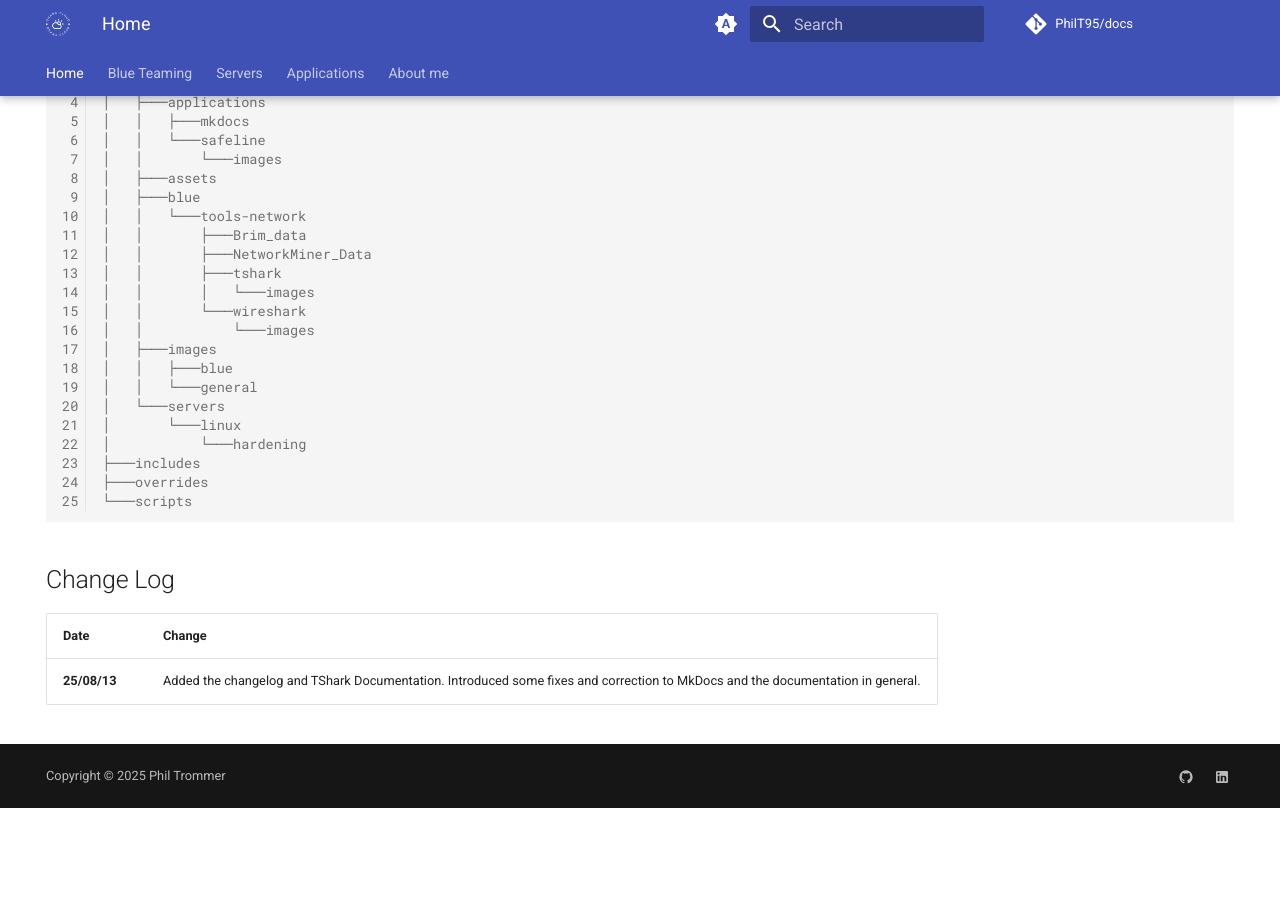
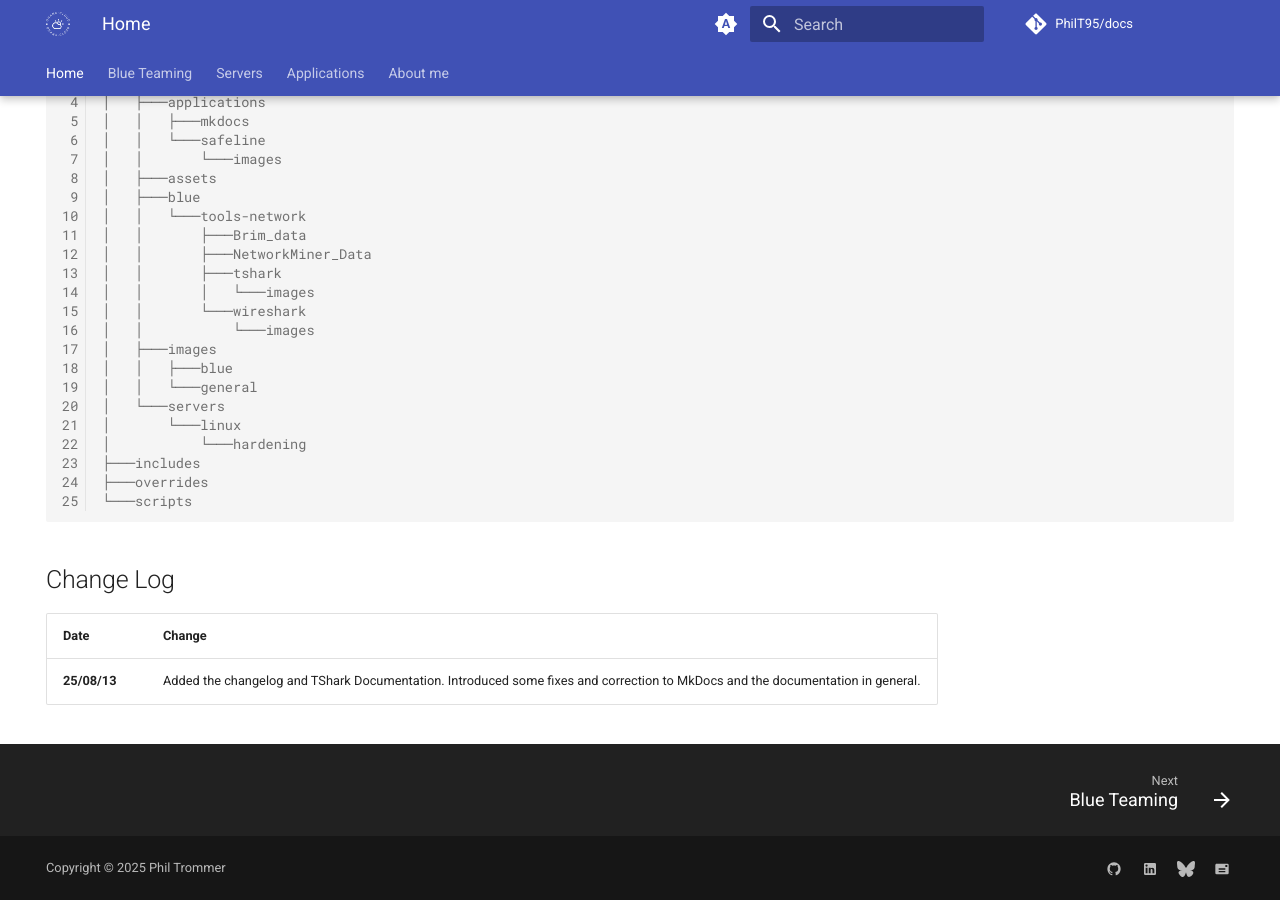
Before and after one commit to PhilT95/athenlyx, an MkDocs documentation site: the page built from docs/index.md, in a window 1280 px wide and 900 px high, scrolled down 913 px. Built offline with MkDocs 1.6.1 and Material for MkDocs 9.7.7, drawn with Linux system fonts in a browser that asks for light colours; plug-ins that fetch from the network failed and are left out; comment, search, counter and statistics services are not loaded; before the commit the page ends 1721 px from its top, so only the background shows below that.

Commit message:
Added new features to mkdocs.yml

```diff
--- a/mkdocs.yml
+++ b/mkdocs.yml
@@ -50,6 +50,7 @@ theme:
     - navigation.tabs.sticky
     - navigation.indexes
     - navigation.top
+    - navigation.footer
     - toc.follow
     - content.code.copy
     - content.code.annotate
@@ -89,6 +90,11 @@ extra:
       link: https://github.com/PhilT95/docs
     - icon: material/linkedin
       link: https://www.linkedin.com/in/phil-trommer/
+    - icon: fontawesome/brands/bluesky
+      link: https://bsky.app/profile/philadelphia95.bsky.social
+    - icon: material/mail
+      link: mailto:docs@s-guard.simplelogin.com
+
   generator: false
 copyright: Copyright &copy; 2025 Phil Trommer
 
```
